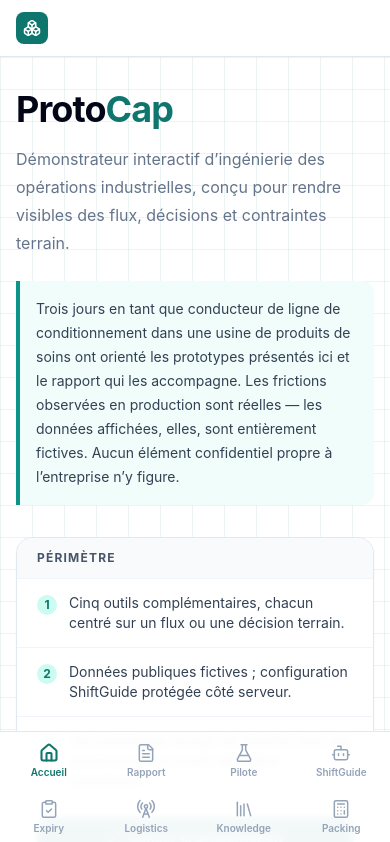
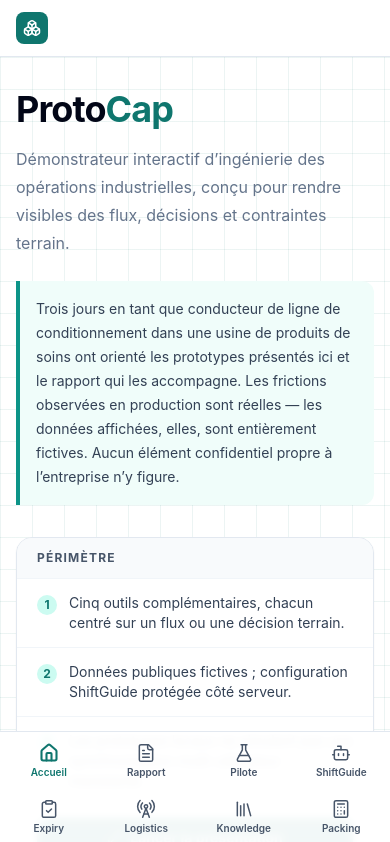
Before and after one commit to AmineAKIK/protocap, a React (Vite) app: page / in a window 390 px wide. Shown: the top 842 px of the page. Built offline with nearby package versions, Linux system fonts and the light colour scheme.

Commit message:
fix(a11y): harden mobile shell navigation

```diff
--- a/src/components/AppShell.tsx
+++ b/src/components/AppShell.tsx
@@ -28,7 +28,7 @@ export function AppShell({ children }: AppShellProps) {
     <div className="app-shell min-h-screen bg-slate-50" style={shellGeometry} data-app-shell>
       <header className="sticky top-0 z-40 border-b border-slate-200 bg-white/95 backdrop-blur-sm">
         <PageFrame className="app-shell-header-inner grid grid-cols-[auto_minmax(0,1fr)] items-center gap-6">
-          <Link to="/" className="flex shrink-0 items-center gap-2.5">
+          <Link to="/" aria-label="Accueil ProtoCap" className="flex shrink-0 items-center gap-2.5">
             <span className="grid h-8 w-8 place-items-center rounded-lg bg-teal-700 text-white">
               <Boxes size={18} />
             </span>
@@ -73,7 +73,7 @@ export function AppShell({ children }: AppShellProps) {
               end={item.to === '/'}
               className={({ isActive }) =>
                 `app-shell-mobile-nav-item flex min-w-0 flex-col items-center justify-center gap-1 px-1 py-2 text-[10px] font-semibold transition-colors ${
-                  isActive ? 'text-teal-700' : 'text-slate-400'
+                  isActive ? 'text-teal-700' : 'text-slate-600'
                 }`
               }
             >
```
